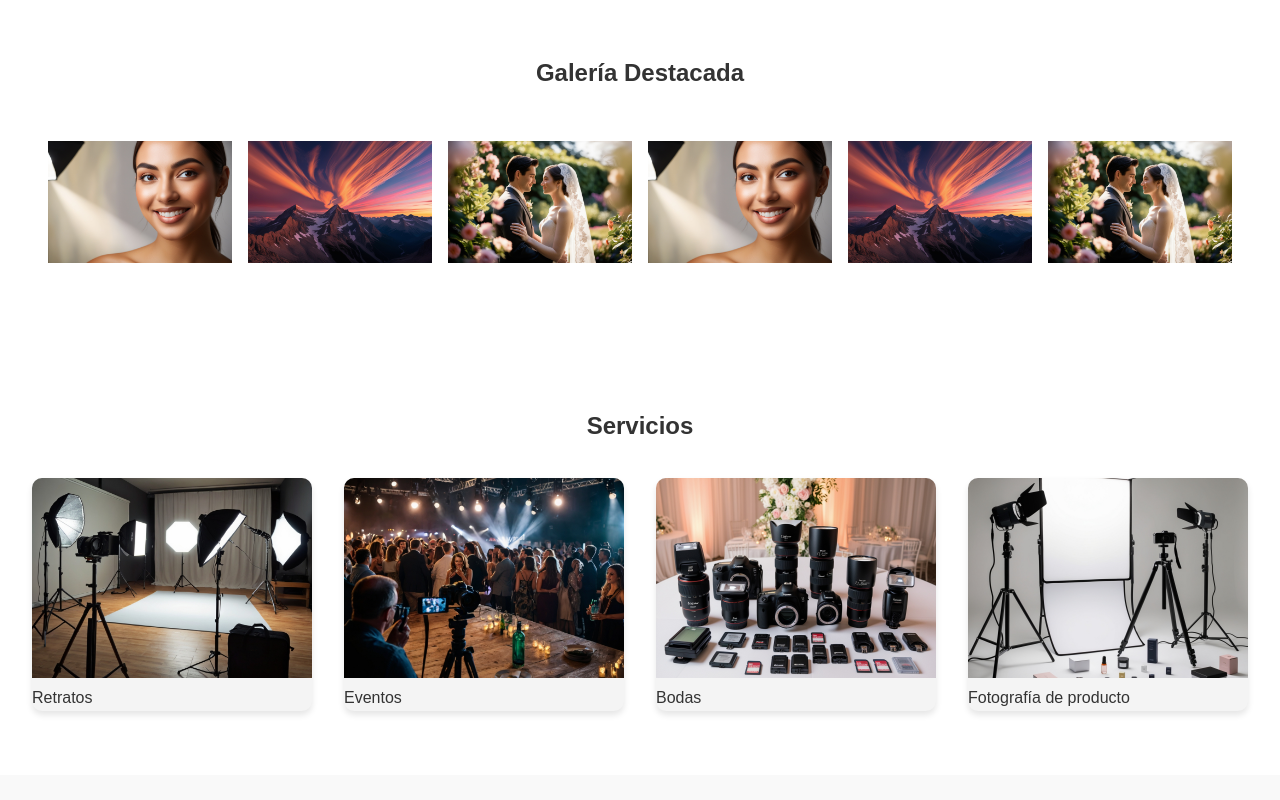
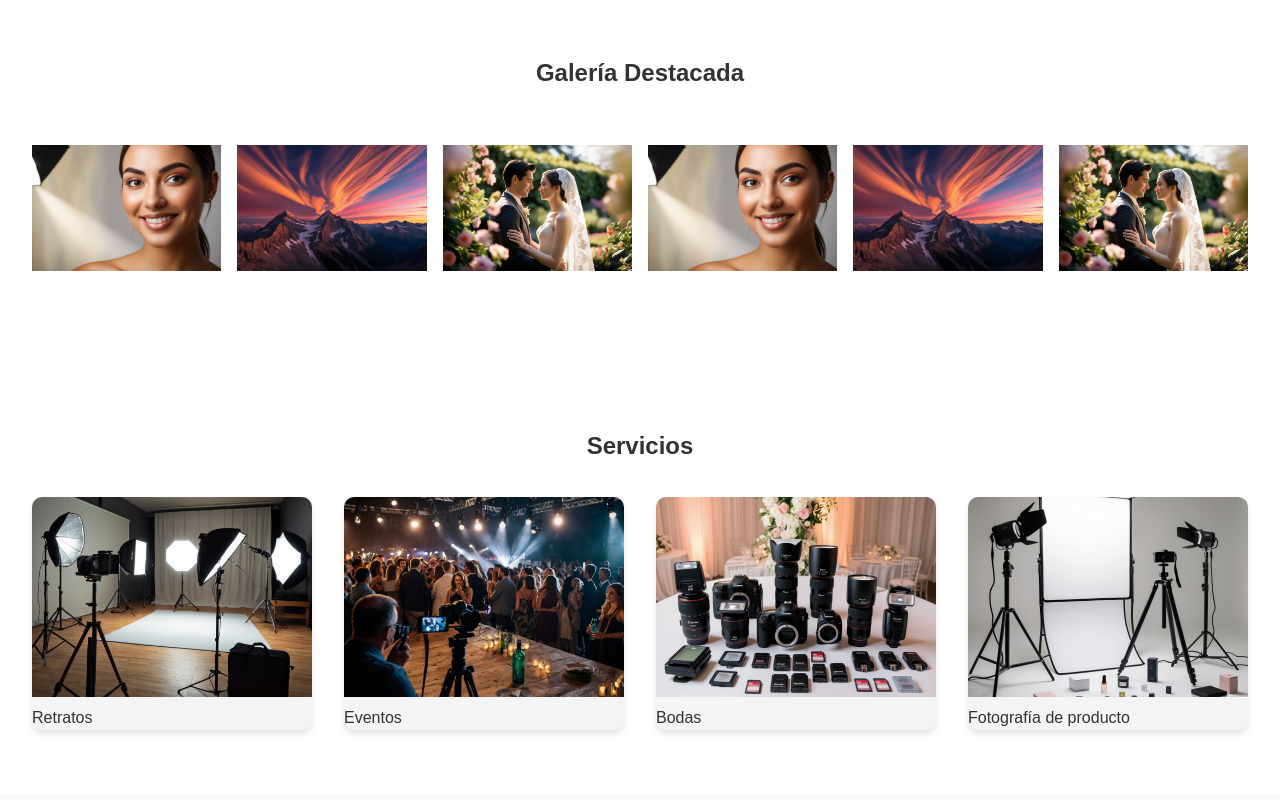
Before and after one commit to jayword69/Focal22, a plain HTML site: page index.html in a window 1280 px wide. Shown: the part 880-1680 px from the top of the page. Drawn offline with nearby package versions, Linux system fonts and the light colour scheme.

Commit message:
Update styles.css

```diff
--- a/styles.css
+++ b/styles.css
@@ -126,27 +126,41 @@ section h2 {
     margin-bottom: 2rem;
 }
 
-/* Galería */
 .gallery-grid {
-    display: grid;
-    grid-template-columns: repeat(auto-fit, minmax(300px, 1fr));
-    gap: 1rem;
-    padding: 1rem;
+  display: flex;
+  justify-content: center;
+  align-items: center;
+  gap: 20px; /* Espacio entre las imágenes */
+  padding: 20px 0; /* Espacio arriba y abajo */
+  width: 100%; /* Asegura que ocupe todo el ancho disponible */
+  overflow: hidden; /* Oculta cualquier desbordamiento */
 }
 
 .gallery-item {
-    position: relative;
-    overflow: hidden;
-    aspect-ratio: 3 / 2;
+  flex: 0 0 auto;
+  width: calc(33.33% - 40px); /* Ajusta el ancho para 3 imágenes por fila, considerando el gap */
+  max-width: 300px; /* Máximo ancho para cada imagen */
+  aspect-ratio: 3 / 2; /* Mantiene una proporción de aspecto consistente */
 }
 
 .gallery-item img {
-    width: 100%;
-    height: 100%;
-    object-fit: cover;
-    transition: transform 0.3s ease;
+  width: 100%;
+  height: 100%;
+  object-fit: cover; /* Asegura que las imágenes cubran el área sin distorsionarse */
 }
 
+/* Media query para ajustar en pantallas más pequeñas */
+@media (max-width: 768px) {
+  .gallery-item {
+    width: calc(50% - 20px); /* 2 imágenes por fila en tablets */
+  }
+}
+
+@media (max-width: 480px) {
+  .gallery-item {
+    width: 100%; /* 1 imagen por fila en móviles */
+  }
+}
 .gallery-item:hover img {
     transform: scale(1.05);
 }
```
